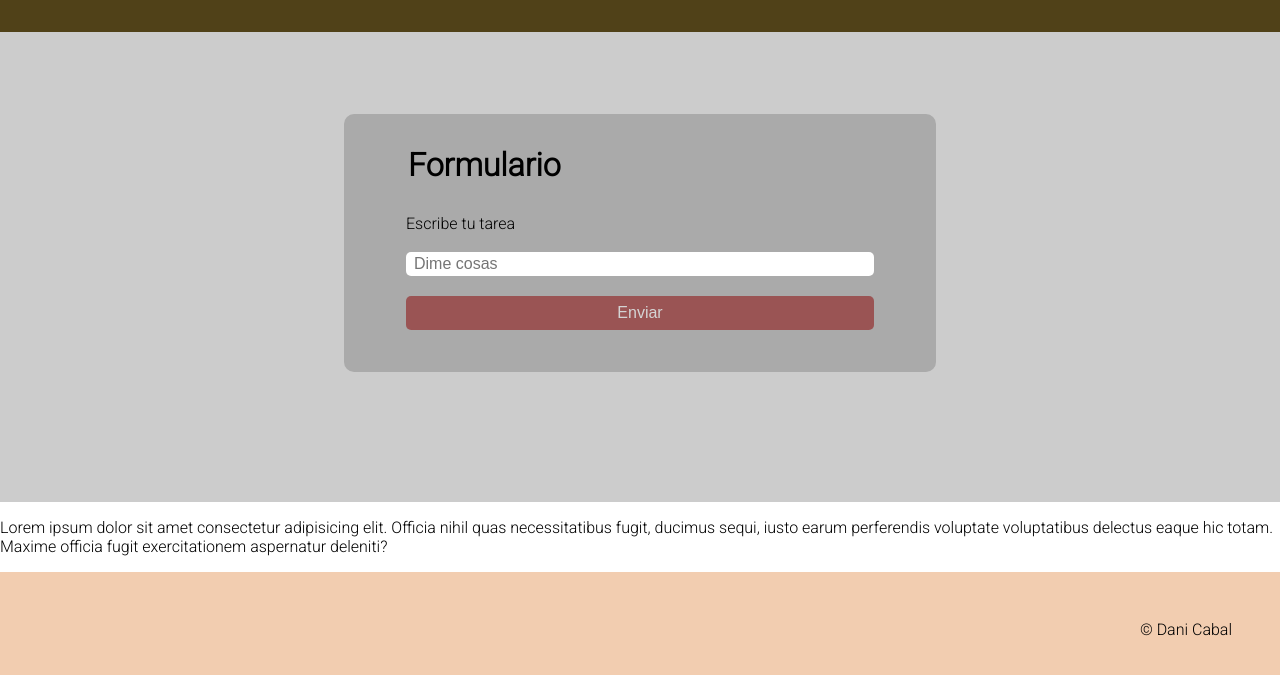
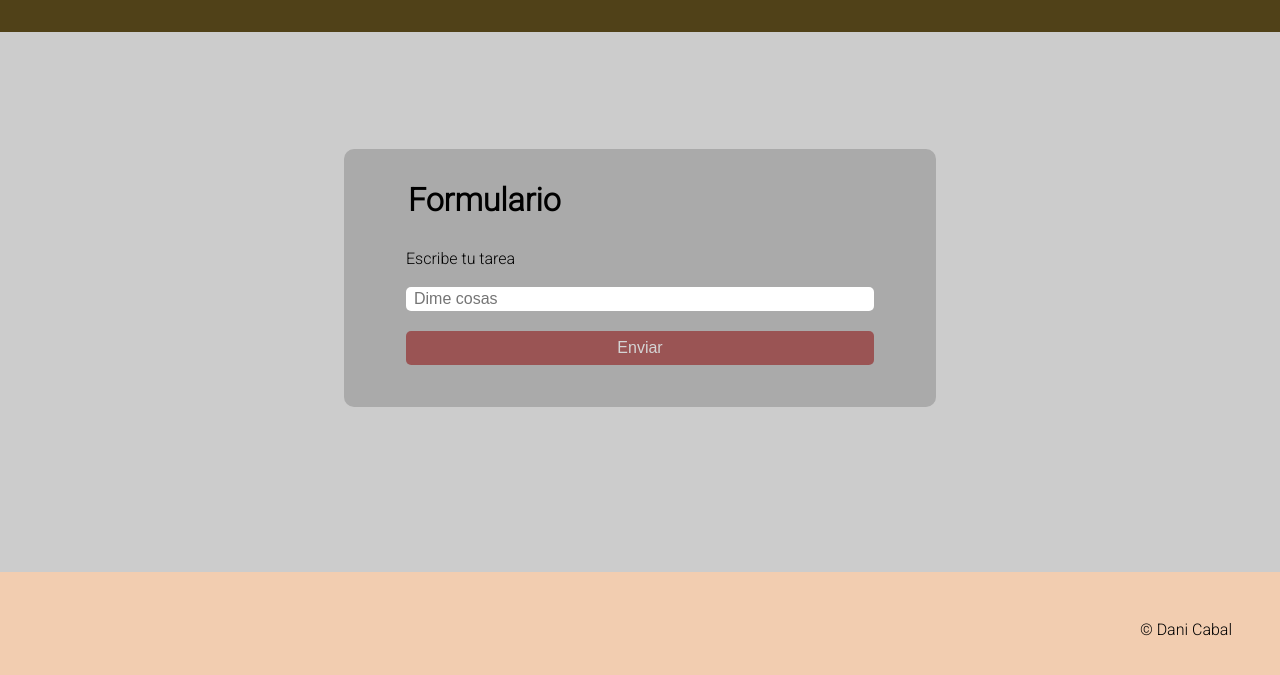
Before and after one commit to Fran4mp/MiApp, a plain HTML site: page index.html in a window 1280 px wide. Shown: the part 113-788 px from the top of the page. Drawn offline with Linux system fonts and the light colour scheme.

Commit message:
quitar el lorem

```diff
--- a/index.html
+++ b/index.html
@@ -30,7 +30,7 @@
       </section>
     </div>
   </main>
-  <p>Lorem ipsum dolor sit amet consectetur adipisicing elit. Officia nihil quas necessitatibus fugit, ducimus sequi, iusto earum perferendis voluptate voluptatibus delectus eaque hic totam. Maxime officia fugit exercitationem aspernatur deleniti?</p>
+
   <footer class="footer">
     <div class="container-wrapper">
       <p>&copy; Dani Cabal</p>
```
